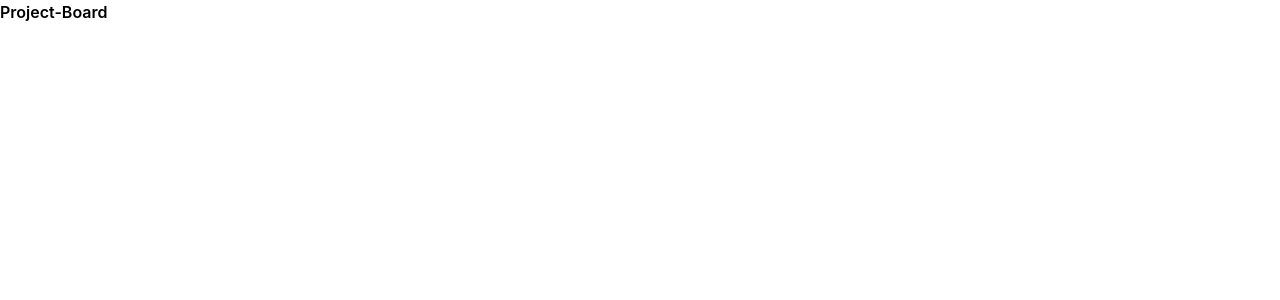
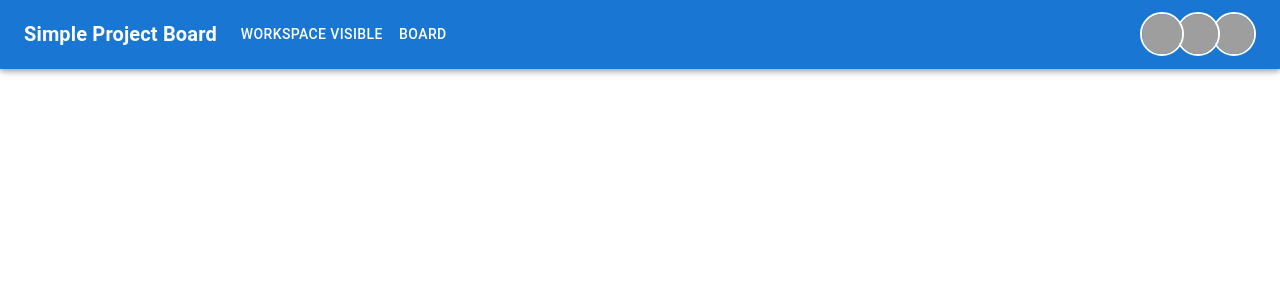
Before and after one commit to aishwarya-borke/trello, a React (Create React App) app: page / in a window 1280 px wide. Shown: the top 300 px of the page. Built offline with nearby package versions, Linux system fonts and the light colour scheme; grey boxes are pictures that could not be loaded; the HTML template or start-up script is replaced by a standard one.

Commit message:
Created navbar for trello

```diff
--- a/package.json
+++ b/package.json
@@ -5,6 +5,7 @@
   "dependencies": {
     "@emotion/react": "^11.10.6",
     "@emotion/styled": "^11.10.6",
+    "@mui/icons-material": "^5.11.16",
     "@mui/material": "^5.12.1",
     "@testing-library/jest-dom": "^5.16.5",
     "@testing-library/react": "^13.4.0",
@@ -16,6 +17,7 @@
     "react": "^18.2.0",
     "react-dom": "^18.2.0",
     "react-icons": "^4.8.0",
+    "react-router-dom": "^6.10.0",
     "react-scripts": "5.0.1",
     "typescript": "^4.9.5",
     "web-vitals": "^2.1.4"
--- a/src/App.tsx
+++ b/src/App.tsx
@@ -1,11 +1,11 @@
-import React from 'react';
+import React from "react";
+import Navbar from "./components/navbar";
 
-function App() {
+export default function App() {
   return (
-      <header className='font-semibold'>
-        Project-Board
-      </header>
+    <div>
+      <Navbar />
+    </div>
+
   );
 }
-
-export default App;
--- /dev/null
+++ b/src/components/drawer.tsx
@@ -0,0 +1,5 @@
+export default function Drawer(){
+    return(
+        <div></div>
+    );
+}
--- /dev/null
+++ b/src/components/navbar.tsx
@@ -0,0 +1,168 @@
+import * as React from "react";
+import AppBar from "@mui/material/AppBar";
+import Box from "@mui/material/Box";
+import Toolbar from "@mui/material/Toolbar";
+import Typography from "@mui/material/Typography";
+import Menu from "@mui/material/Menu";
+import Container from "@mui/material/Container";
+import Avatar from "@mui/material/Avatar";
+import Button from "@mui/material/Button";
+import Tooltip from "@mui/material/Tooltip";
+import MenuItem from "@mui/material/MenuItem";
+import { AvatarGroup, Drawer } from "@mui/material";
+import MoreHorizOutlinedIcon from "@mui/icons-material/MoreHorizOutlined";
+
+const pages = ["Workspace visible", "Board"];
+const settings = ["Profile", "Account", "Dashboard", "Logout"];
+
+interface anchor{
+    right: string,
+};
+
+export default function Navbar() {
+  const [anchorElNav, setAnchorElNav] = React.useState<null | HTMLElement>(null);
+  const [anchorElUser, setAnchorElUser] = React.useState<null | HTMLElement>(null);
+  const [stateUser, setStateUser] = React.useState({right: Boolean,});
+
+  const handleOpenNavMenu = (event: React.MouseEvent<HTMLElement>) => {
+    setAnchorElNav(event.currentTarget);
+  };
+  const handleOpenUserMenu = (event: React.MouseEvent<HTMLElement>) => {
+    setAnchorElUser(event.currentTarget);
+  };
+
+  const handleCloseNavMenu = () => {
+    setAnchorElNav(null);
+  };
+
+  const handleCloseUserMenu = () => {
+    setAnchorElUser(null);
+  };
+  const toggleDrawer = (anchor: string, open: boolean) => (event: any) => {
+    if (
+      event &&
+      event.type === "keydown" &&
+      (event.key === "Tab" || event.key === "Shift")
+    ) {
+      return;
+    }
+    setStateUser({ ...stateUser, [anchor]: open });
+  };
+
+    function list(anchor: string): React.ReactNode {
+        throw new Error("Function not implemented.");
+    }
+
+  return (
+    <AppBar position="static">
+      <Container maxWidth="xl">
+        <Toolbar disableGutters>
+          <Typography
+            variant="h6"
+            noWrap
+            component="a"
+            href="/"
+            sx={{
+              mr: 2,
+              display: { xs: "none", md: "flex" },
+              fontWeight: 700,
+              color: "inherit",
+              textDecoration: "none",
+            }}
+          >
+            Simple Project Board
+          </Typography>
+
+          <Typography
+            variant="h5"
+            noWrap
+            component="a"
+            href=""
+            sx={{
+              mr: 2,
+              display: { xs: "flex", md: "none" },
+              flexGrow: 1,
+              fontWeight: 700,
+              color: "inherit",
+              textDecoration: "none",
+            }}
+          >
+            Simple Project Board
+          </Typography>
+          <Box sx={{ flexGrow: 1, display: { xs: "none", md: "flex" } }}>
+            {pages.map((page) => (
+              <Button
+                key={page}
+                onClick={handleCloseNavMenu}
+                sx={{ my: 2, color: "white", display: "block" }}
+              >
+                {page}
+              </Button>
+            ))}
+          </Box>
+
+          <Box sx={{ flexGrow: 0 }}>
+            <Tooltip title="Open settings" className="cursor-pointer">
+              <AvatarGroup max={4}>
+                <Avatar
+                  onClick={handleOpenUserMenu}
+                  sx={{ p: 0 }}
+                  alt="Remy Sharp"
+                  src="/static/images/avatar/2.jpg"
+                />
+                <Avatar
+                  onClick={handleOpenUserMenu}
+                  sx={{ p: 0 }}
+                  alt="Remy Sharp"
+                  src="/static/images/avatar/2.jpg"
+                />
+                <Avatar
+                  onClick={handleOpenUserMenu}
+                  sx={{ p: 0 }}
+                  alt="Remy Sharp"
+                  src="/static/images/avatar/2.jpg"
+                />
+              </AvatarGroup>
+            </Tooltip>
+            <Menu
+              sx={{ mt: "45px" }}
+              id="menu-appbar"
+              anchorEl={anchorElUser}
+              anchorOrigin={{
+                vertical: "top",
+                horizontal: "right",
+              }}
+              keepMounted
+              transformOrigin={{
+                vertical: "top",
+                horizontal: "right",
+              }}
+              open={Boolean(anchorElUser)}
+              onClose={handleCloseUserMenu}
+            >
+              {settings.map((setting) => (
+                <MenuItem key={setting} onClick={handleCloseUserMenu}>
+                  <Typography textAlign="center">{setting}</Typography>
+                </MenuItem>
+              ))}
+            </Menu>
+          </Box>
+            {/* <div>
+          {(["right"] as const).map((anchor) => (
+            <React.Fragment key={anchor}>
+              <Button onClick={toggleDrawer(anchor, true)}><MoreHorizOutlinedIcon/></Button>
+              <Drawer
+                anchor={anchor}
+                open={state.right}
+                onClose={toggleDrawer(anchor, false)}
+              >
+                {list(anchor)}
+              </Drawer>
+            </React.Fragment>
+          ))}
+            </div> */}
+        </Toolbar>
+      </Container>
+    </AppBar>
+  );
+}
```
Also changed, not shown: src/setupTests.ts (deleted, +0 -5 lines), src/trello-env.d.ts (renamed from src/react-app-env.d.ts), 1 other file (tests, documents, lock files or other folders).
